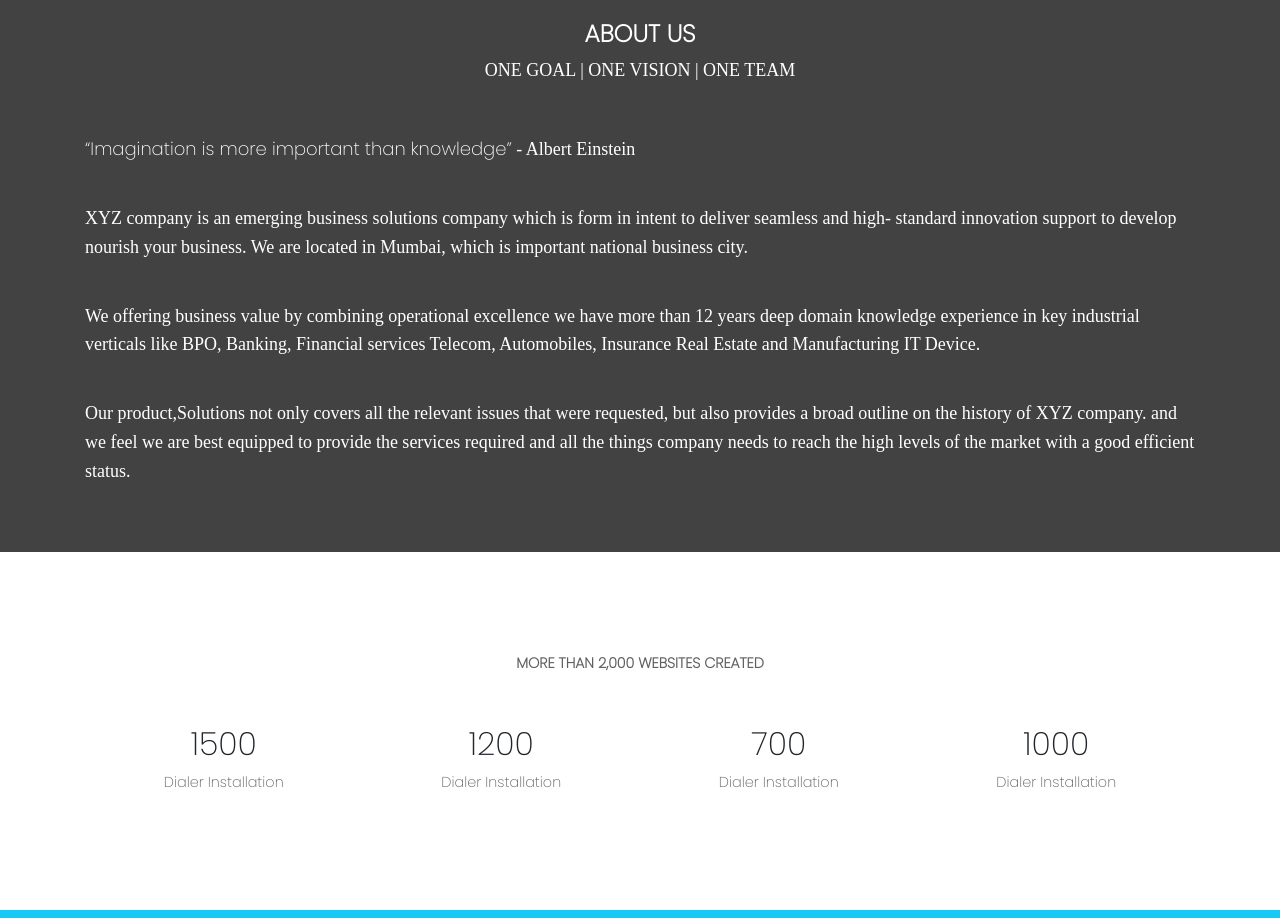
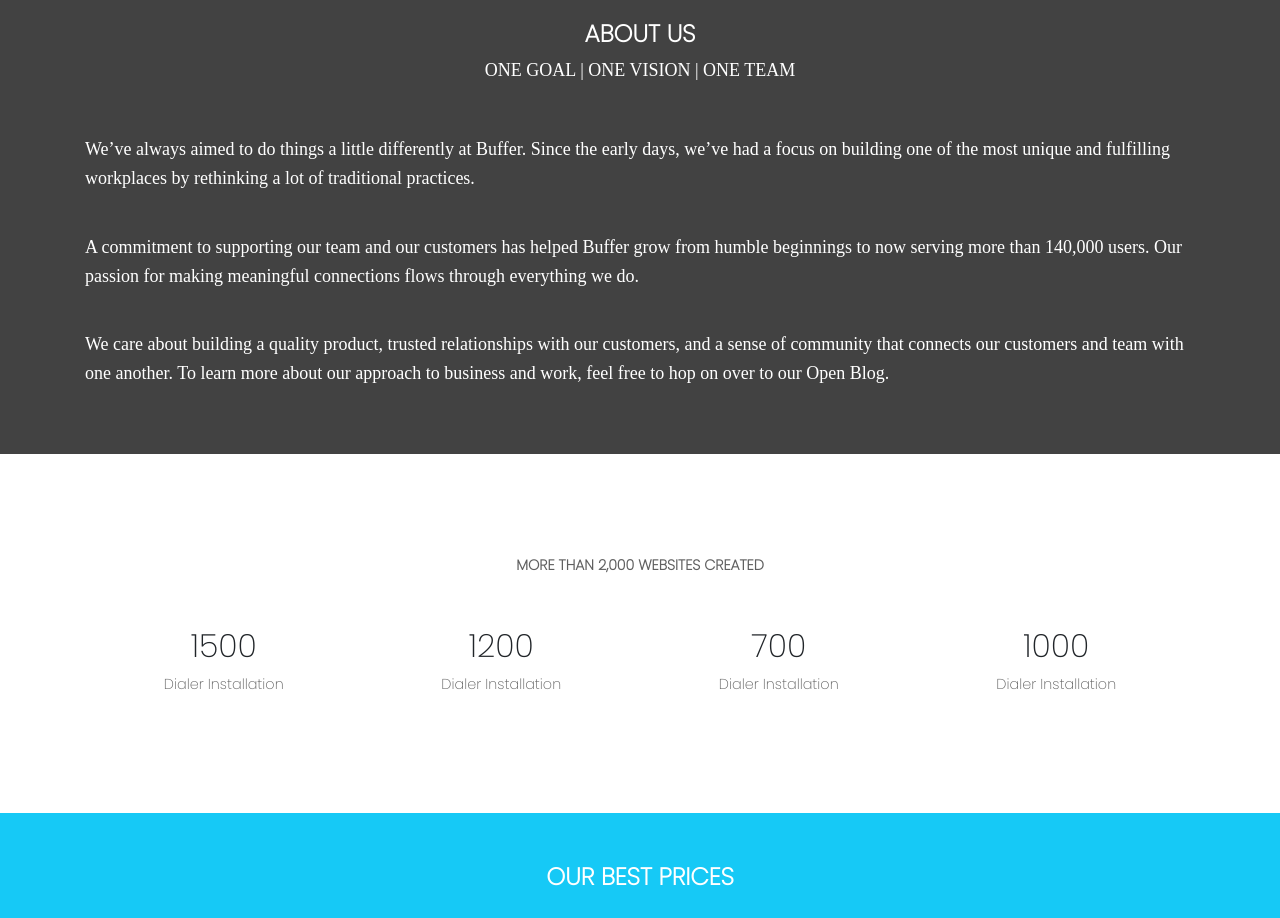
Before and after one commit to Patilsayali1508/website, a plain HTML site: page index.html in a window 1280 px wide. Shown: the part 2220-3138 px from the top of the page. Drawn offline with nearby package versions, Linux system fonts and the light colour scheme; a script that the page names is missing.

Commit message:
changes done in about us section

```diff
--- a/index.html
+++ b/index.html
@@ -166,29 +166,31 @@
 			<div class="row">
 				<div class="col-lg-12 col-md-12 col-12">
 					<p>
-						<q>Imagination is more important than knowledge</q> - Albert Einstein
+						We’ve always aimed to do things a little differently at Buffer. Since the early days, we’ve had
+						a focus on building one
+						of the most unique and fulfilling workplaces by rethinking a lot of traditional practices.
 					</p>
 					<br>
 					<p>
-
-						XYZ company is an emerging business solutions company which is form in intent to deliver
-						seamless and high- standard innovation support to develop nourish your business. We are located
-						in Mumbai, which is important national business city.
+						A commitment to supporting our team and our customers has helped Buffer grow from humble
+						beginnings to now serving more
+						than 140,000 users. Our passion for making meaningful connections flows through everything we
+						do.
 					</p>
 					<br>
 					<p>
+						We care about building a quality product, trusted relationships with our customers, and a sense
+						of community that
+						connects our customers and team with one another.
 
-						We offering business value by combining operational excellence we have more than 12 years deep
-						domain knowledge experience in key industrial verticals like BPO, Banking, Financial services
-						Telecom, Automobiles, Insurance Real Estate and Manufacturing IT Device.
+						To learn more about our approach to business and work, feel free to hop on over to our Open
+						Blog.
 					</p>
-					<br>
-					<p>
-						Our product,Solutions not only covers all the relevant issues that were requested, but also
-						provides a broad outline on the history of XYZ company. and we feel we are best
-						equipped to provide the services required and all the things company needs to reach the high
-						levels of the market with a good efficient status.
-					</p>
+
+
+
+
+
 
 
 
```
